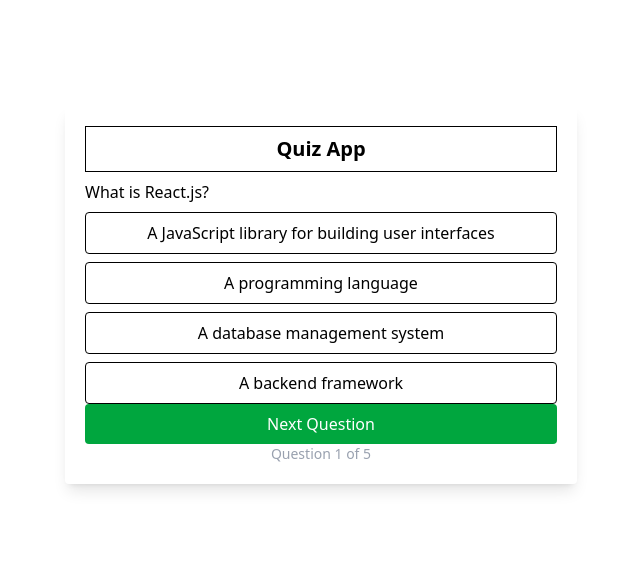
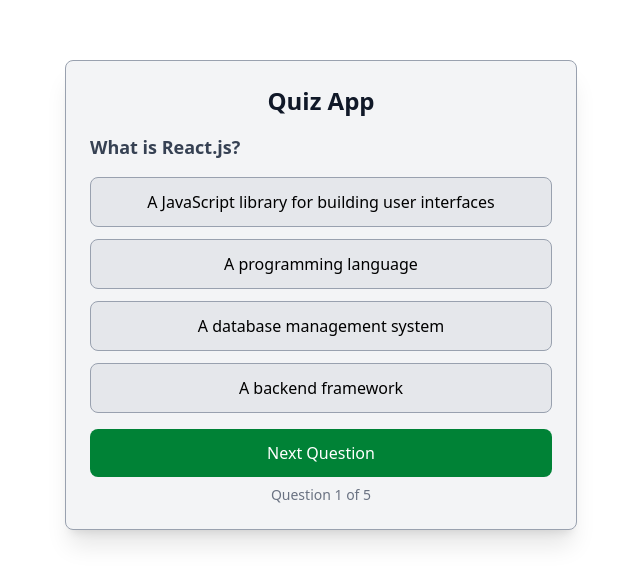
Before and after one commit to raidha12/Quiz_App, a React (Vite) app: page / in a window 1280 px wide. Shown: the part 105-688 px from the top of the page, without its empty margins (319-959 px from the left). Built offline with nearby package versions, Linux system fonts and the light colour scheme.

Commit message:
UI updates

```diff
--- a/src/App.jsx
+++ b/src/App.jsx
@@ -49,26 +49,26 @@
   },
 ];
 
+
 function App() {
   return (
     <div className="flex justify-center items-center h-screen">
-      <div className="w-full max-w-lg bg-white p-5 rounded shadow-lg">
-        <div className="p-2 border text-center font-bold mb-2 text-xl">
-          Quiz App
-        </div>
+      <div className="w-full max-w-lg bg-gray-100 p-6 rounded-lg shadow-xl border border-gray-400">
+        <div className="text-center font-bold text-2xl text-gray-900 mb-4">Quiz App</div>
         <div>
-          <div>{questions[0].questionText}</div>
+          <div className="text-lg font-semibold text-gray-700 mb-4">{questions[0].questionText}</div>
           {questions[0].answerOptions.map((option, index) => (
-            <button className="block w-full p-2 mt-2 rounded border">
+            <button
+              key={index}
+              className="block w-full p-3 mt-3 rounded-lg border border-gray-400 bg-gray-200 hover:bg-gray-300 transition duration-200"
+            >
               {option.answerText}
             </button>
           ))}
-          <button className="block w-full bg-green-600 text-white p-2 rounded">
+          <button className="block w-full bg-green-700 text-white p-3 mt-4 rounded-lg hover:bg-green-800 transition duration-200">
             Next Question
           </button>
-          <p className="text-center text-gray-400 text-sm">
-            Question 1 of {questions.length}
-          </p>
+          <p className="text-center text-gray-500 text-sm mt-2">Question 1 of {questions.length}</p>
         </div>
       </div>
     </div>
```
